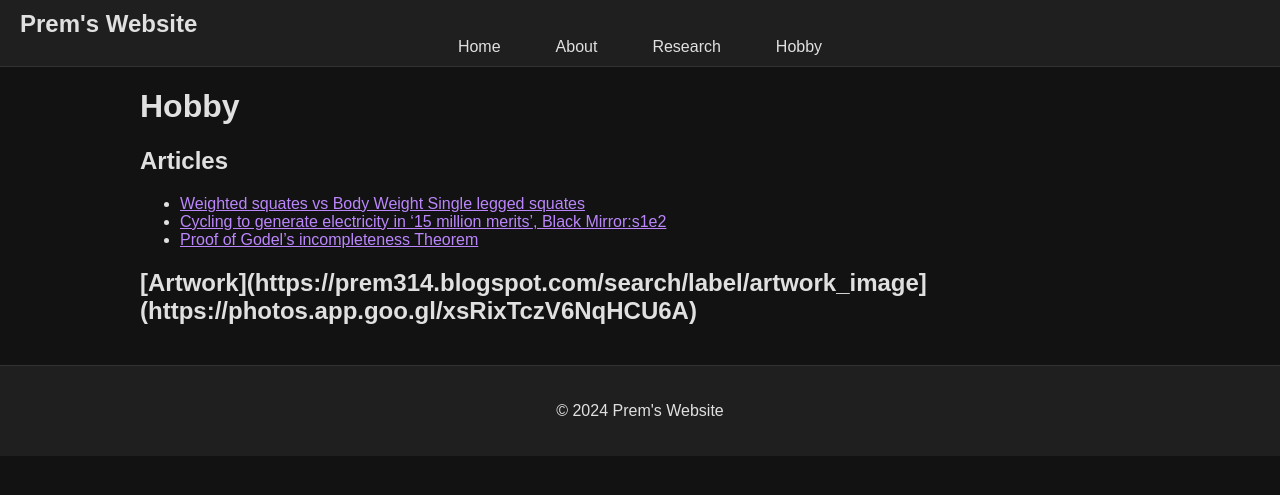
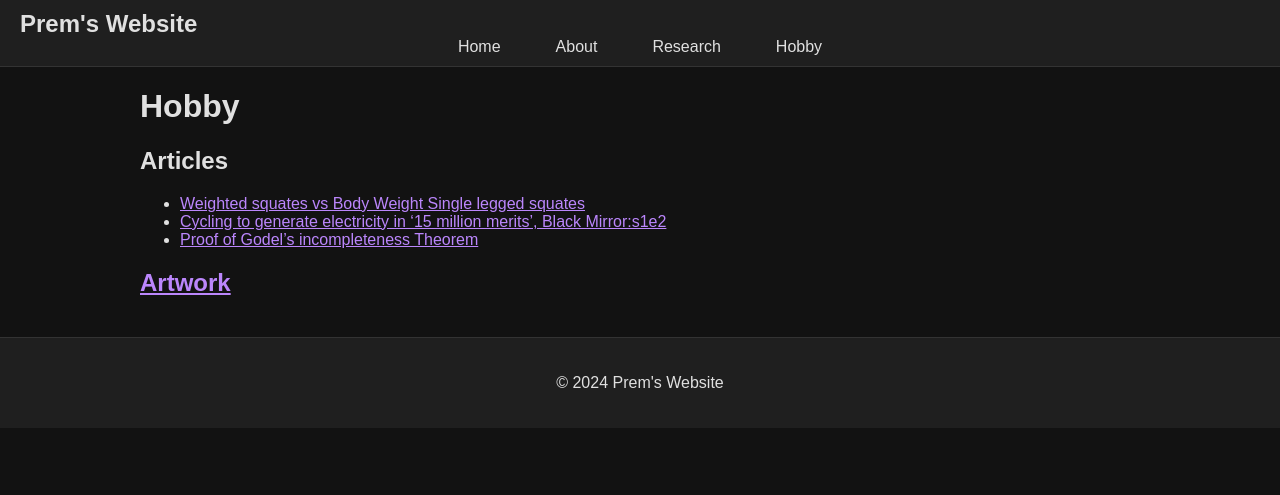
Before and after one commit to prem314/prem314.github.io, a Jekyll site: the page built from hobby.md, in a window 1280 px wide. Shown: the top 495 px of the page. Built offline with Jekyll 4.4.1, drawn with Linux system fonts in a browser that asks for light colours; some of the changed lines change nothing that is shown.

Commit message:
Update hobby.md

```diff
--- a/hobby.md
+++ b/hobby.md
@@ -10,4 +10,4 @@ title: Hobby
   - [Cycling to generate electricity in '15 million merits', Black Mirror:s1e2](./cycling_to_generate_electricity_15_million_merits_black_mirror.md)
   - [Proof of Godel's incompleteness Theorem](./proof_of_godels_incompleteness_theorem.md)
 
-## [Artwork](https://prem314.blogspot.com/search/label/artwork_image](https://photos.app.goo.gl/xsRixTczV6NqHCU6A)
+## [Artwork](https://photos.app.goo.gl/xsRixTczV6NqHCU6A)
```
